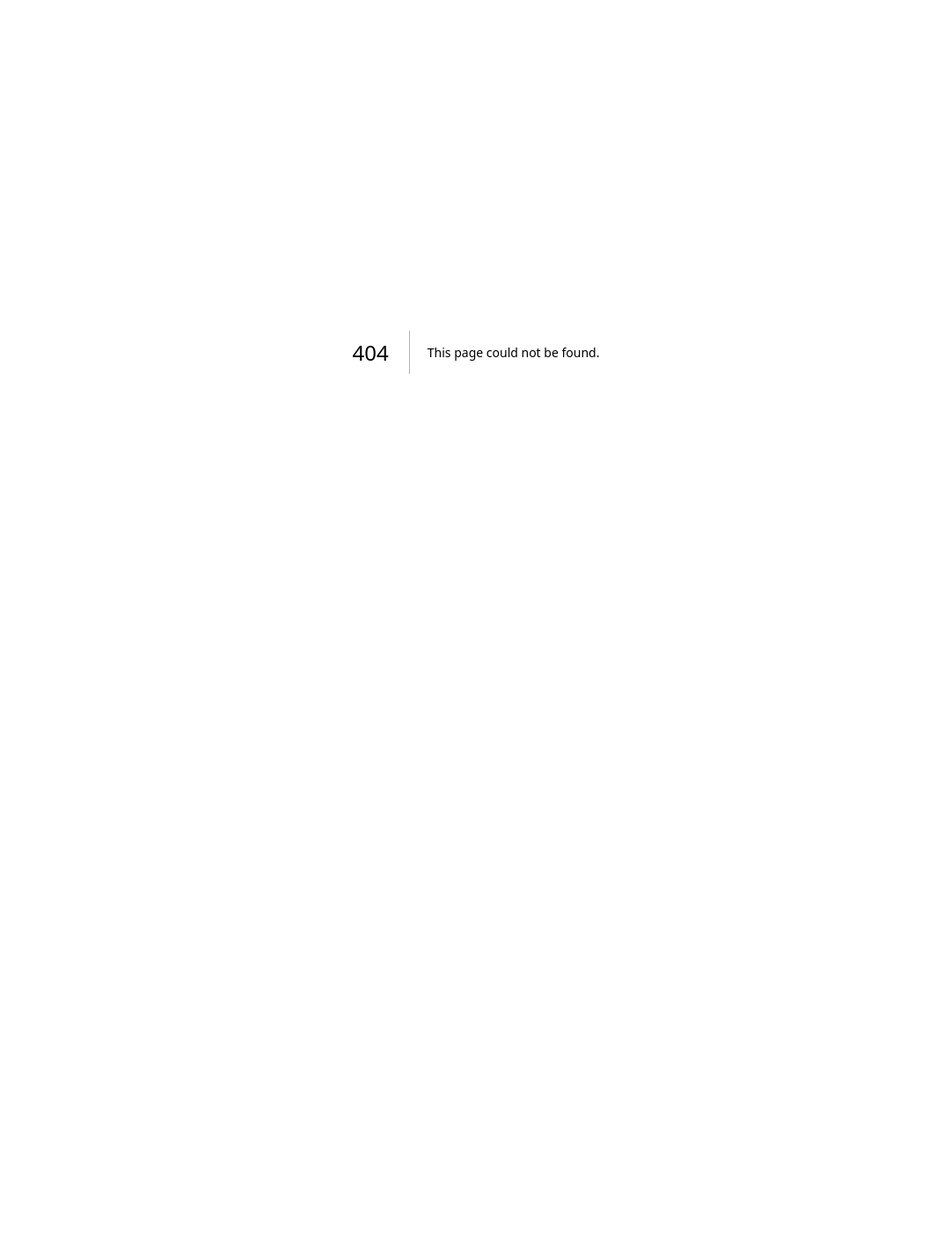
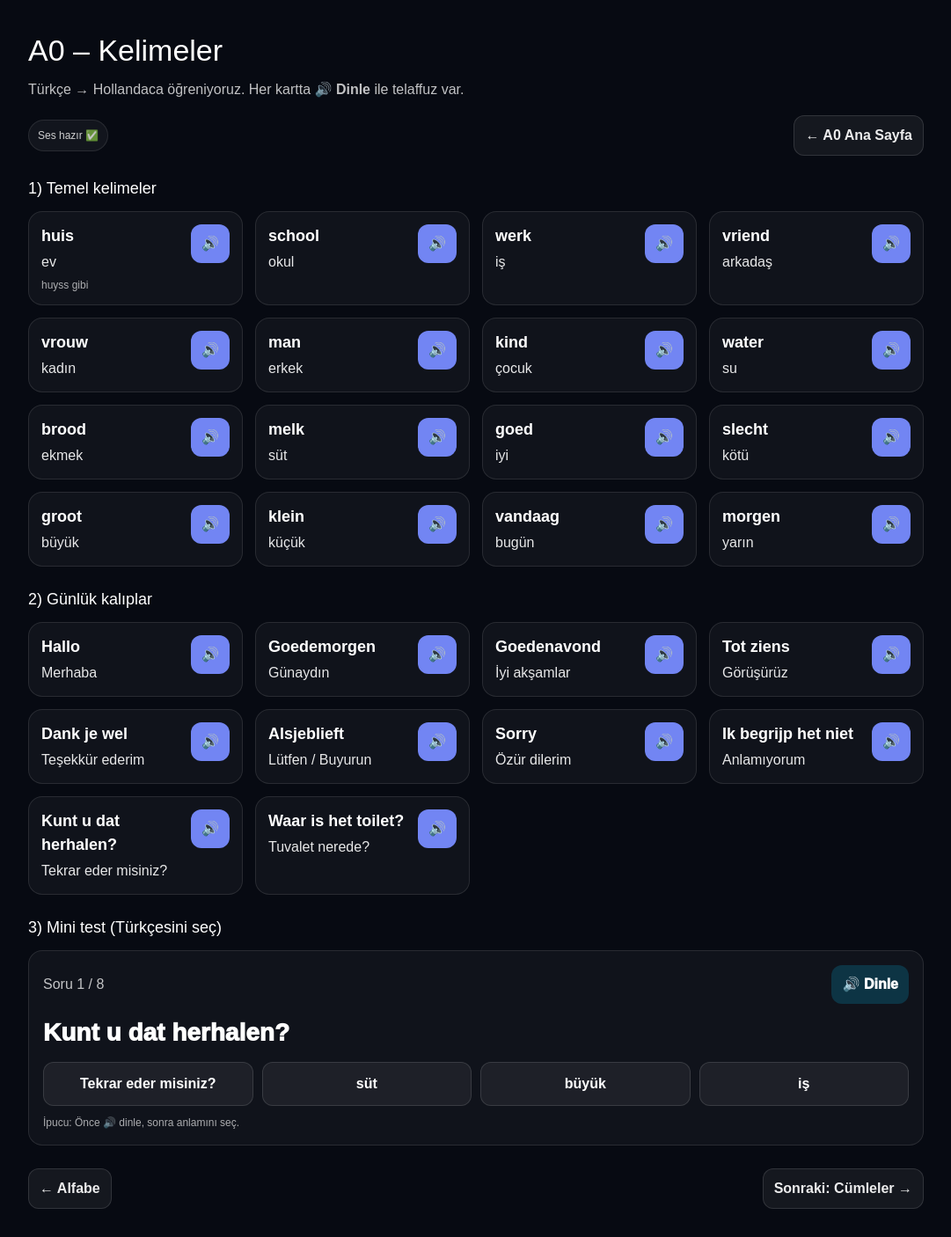
Before and after one commit to cosmuslum/nextjs-boilerplate, a Next.js app: page /a0/kelimeler in a window 1280 px wide. Before the commit this address had no page. Shown: the whole page at 88% size, without its empty margins (99-1180 px from the left). Before the commit the page ends 800 px from the top, so only its background shows below. Built offline with nearby package versions, Linux system fonts and the light colour scheme.

Commit message:
Create page.tsx

```diff
--- /dev/null
+++ b/app/a0/kelimeler/page.tsx
@@ -0,0 +1,266 @@
+"use client";
+
+import React, { useEffect, useMemo, useState } from "react";
+
+type Item = {
+  nl: string;   // hollandaca
+  tr: string;   // türkçe
+  note?: string;
+};
+
+const WORDS: Item[] = [
+  { nl: "huis", tr: "ev", note: "huyss gibi" },
+  { nl: "school", tr: "okul" },
+  { nl: "werk", tr: "iş" },
+  { nl: "vriend", tr: "arkadaş" },
+  { nl: "vrouw", tr: "kadın" },
+  { nl: "man", tr: "erkek" },
+  { nl: "kind", tr: "çocuk" },
+  { nl: "water", tr: "su" },
+  { nl: "brood", tr: "ekmek" },
+  { nl: "melk", tr: "süt" },
+  { nl: "goed", tr: "iyi" },
+  { nl: "slecht", tr: "kötü" },
+  { nl: "groot", tr: "büyük" },
+  { nl: "klein", tr: "küçük" },
+  { nl: "vandaag", tr: "bugün" },
+  { nl: "morgen", tr: "yarın" },
+];
+
+const PHRASES: Item[] = [
+  { nl: "Hallo", tr: "Merhaba" },
+  { nl: "Goedemorgen", tr: "Günaydın" },
+  { nl: "Goedenavond", tr: "İyi akşamlar" },
+  { nl: "Tot ziens", tr: "Görüşürüz" },
+  { nl: "Dank je wel", tr: "Teşekkür ederim" },
+  { nl: "Alsjeblieft", tr: "Lütfen / Buyurun" },
+  { nl: "Sorry", tr: "Özür dilerim" },
+  { nl: "Ik begrijp het niet", tr: "Anlamıyorum" },
+  { nl: "Kunt u dat herhalen?", tr: "Tekrar eder misiniz?" },
+  { nl: "Waar is het toilet?", tr: "Tuvalet nerede?" },
+];
+
+function speakNL(text: string) {
+  if (typeof window === "undefined") return;
+  const synth = window.speechSynthesis;
+  if (!synth) {
+    alert("Tarayıcı sesli okuma desteklemiyor.");
+    return;
+  }
+
+  synth.cancel();
+
+  const utter = new SpeechSynthesisUtterance(text);
+  utter.lang = "nl-NL";
+  utter.rate = 0.9;
+
+  const voices = synth.getVoices();
+  const nlVoice = voices.find(v => v.lang?.toLowerCase().startsWith("nl"));
+  if (nlVoice) utter.voice = nlVoice;
+
+  synth.speak(utter);
+}
+
+function shuffle<T>(arr: T[]) {
+  const a = [...arr];
+  for (let i = a.length - 1; i > 0; i--) {
+    const j = Math.floor(Math.random() * (i + 1));
+    [a[i], a[j]] = [a[j], a[i]];
+  }
+  return a;
+}
+
+export default function A0KelimelerPage() {
+  const [ready, setReady] = useState(false);
+
+  // Mini test
+  const quizPool = useMemo(() => shuffle([...WORDS, ...PHRASES]).slice(0, 8), []);
+  const [idx, setIdx] = useState(0);
+  const [picked, setPicked] = useState<string | null>(null);
+  const [score, setScore] = useState(0);
+
+  const current = quizPool[idx];
+  const options = useMemo(() => {
+    if (!current) return [];
+    const others = shuffle(quizPool.filter(x => x.nl !== current.nl)).slice(0, 3);
+    return shuffle([current, ...others]).map(x => x.tr);
+  }, [idx]);
+
+  useEffect(() => {
+    const synth = window.speechSynthesis;
+    if (!synth) return;
+    const onVoices = () => setReady(true);
+    // bazı tarayıcılarda voice listesi geç gelir
+    synth.addEventListener?.("voiceschanged", onVoices as any);
+    setTimeout(() => {
+      synth.getVoices();
+      setReady(true);
+    }, 200);
+
+    return () => synth.removeEventListener?.("voiceschanged", onVoices as any);
+  }, []);
+
+  const onAnswer = (ans: string) => {
+    if (!current) return;
+    setPicked(ans);
+    if (ans === current.tr) setScore(s => s + 1);
+
+    setTimeout(() => {
+      setPicked(null);
+      setIdx(i => Math.min(i + 1, quizPool.length));
+    }, 700);
+  };
+
+  const resetQuiz = () => {
+    // sayfayı yenilemeden basit reset
+    window.location.reload();
+  };
+
+  return (
+    <main style={s.page}>
+      <div style={s.container}>
+        <h1 style={s.h1}>A0 – Kelimeler</h1>
+        <p style={s.sub}>
+          Türkçe → Hollandaca öğreniyoruz. Her kartta <b>🔊 Dinle</b> ile telaffuz var.
+        </p>
+
+        <div style={s.badgeRow}>
+          <span style={s.badge}>{ready ? "Ses hazır ✅" : "Ses hazırlanıyor…"}</span>
+          <a href="/a0" style={s.linkBtn}>← A0 Ana Sayfa</a>
+        </div>
+
+        {/* 1) Temel kelimeler */}
+        <section style={s.section}>
+          <h2 style={s.h2}>1) Temel kelimeler</h2>
+          <div style={s.grid}>
+            {WORDS.map((w) => (
+              <div key={w.nl} style={s.card}>
+                <div style={s.row}>
+                  <div>
+                    <div style={s.nl}>{w.nl}</div>
+                    <div style={s.tr}>{w.tr}</div>
+                    {w.note ? <div style={s.note}>{w.note}</div> : null}
+                  </div>
+                  <button style={s.play} onClick={() => speakNL(w.nl)}>🔊</button>
+                </div>
+              </div>
+            ))}
+          </div>
+        </section>
+
+        {/* 2) Günlük kalıplar */}
+        <section style={s.section}>
+          <h2 style={s.h2}>2) Günlük kalıplar</h2>
+          <div style={s.grid}>
+            {PHRASES.map((p) => (
+              <div key={p.nl} style={s.card}>
+                <div style={s.row}>
+                  <div>
+                    <div style={s.nl}>{p.nl}</div>
+                    <div style={s.tr}>{p.tr}</div>
+                  </div>
+                  <button style={s.play} onClick={() => speakNL(p.nl)}>🔊</button>
+                </div>
+              </div>
+            ))}
+          </div>
+        </section>
+
+        {/* 3) Mini test */}
+        <section style={s.section}>
+          <h2 style={s.h2}>3) Mini test (Türkçesini seç)</h2>
+
+          {idx >= quizPool.length ? (
+            <div style={s.quizDone}>
+              <div style={s.quizTitle}>Bitti! 🎉</div>
+              <div style={s.quizScore}>Skor: {score} / {quizPool.length}</div>
+              <button style={s.bigBtn} onClick={resetQuiz}>Tekrar başlat</button>
+            </div>
+          ) : (
+            <div style={s.quizBox}>
+              <div style={s.quizTop}>
+                <div style={s.quizCounter}>Soru {idx + 1} / {quizPool.length}</div>
+                <button style={s.bigBtn} onClick={() => speakNL(current.nl)}>🔊 Dinle</button>
+              </div>
+
+              <div style={s.quizWord}>{current.nl}</div>
+
+              <div style={s.options}>
+                {options.map((o) => {
+                  const isCorrect = picked && o === current.tr;
+                  const isWrong = picked && o === picked && o !== current.tr;
+
+                  return (
+                    <button
+                      key={o}
+                      onClick={() => picked ? null : onAnswer(o)}
+                      style={{
+                        ...s.optBtn,
+                        ...(isCorrect ? s.correct : {}),
+                        ...(isWrong ? s.wrong : {}),
+                      }}
+                    >
+                      {o}
+                    </button>
+                  );
+                })}
+              </div>
+
+              <div style={s.quizHint}>
+                İpucu: Önce 🔊 dinle, sonra anlamını seç.
+              </div>
+            </div>
+          )}
+        </section>
+
+        <div style={s.navRow}>
+          <a href="/a0/alfabe" style={s.linkBtn}>← Alfabe</a>
+          <a href="/a0/cumleler" style={s.linkBtn}>Sonraki: Cümleler →</a>
+        </div>
+      </div>
+    </main>
+  );
+}
+
+const s: Record<string, React.CSSProperties> = {
+  page: { minHeight: "100vh", background: "#070A12", color: "white", padding: "32px 0" },
+  container: { maxWidth: 1050, margin: "0 auto", padding: "0 16px" },
+  h1: { fontSize: 34, marginBottom: 6 },
+  sub: { opacity: 0.75, marginBottom: 16, lineHeight: 1.6 },
+
+  badgeRow: { display: "flex", gap: 10, alignItems: "center", justifyContent: "space-between", flexWrap: "wrap", marginBottom: 18 },
+  badge: { fontSize: 12, opacity: 0.8, background: "rgba(255,255,255,0.06)", border: "1px solid rgba(255,255,255,0.12)", padding: "8px 10px", borderRadius: 999 },
+  linkBtn: { textDecoration: "none", color: "rgba(255,255,255,0.92)", background: "rgba(255,255,255,0.06)", border: "1px solid rgba(255,255,255,0.12)", padding: "10px 12px", borderRadius: 12, fontWeight: 800 },
+
+  section: { marginTop: 24 },
+  h2: { fontSize: 18, marginBottom: 12 },
+
+  grid: { display: "grid", gridTemplateColumns: "repeat(auto-fill, minmax(240px, 1fr))", gap: 14 },
+  card: { background: "rgba(255,255,255,0.04)", border: "1px solid rgba(255,255,255,0.1)", borderRadius: 16, padding: 14 },
+  row: { display: "flex", alignItems: "flex-start", justifyContent: "space-between", gap: 10 },
+  nl: { fontSize: 18, fontWeight: 900 },
+  tr: { marginTop: 4, opacity: 0.9 },
+  note: { marginTop: 6, fontSize: 12, opacity: 0.65, lineHeight: 1.4 },
+
+  play: { cursor: "pointer", border: "none", borderRadius: 12, padding: "10px 12px", background: "rgba(120,140,255,0.95)", color: "#0B1020", fontWeight: 900 },
+
+  quizBox: { background: "rgba(255,255,255,0.04)", border: "1px solid rgba(255,255,255,0.1)", borderRadius: 16, padding: 16 },
+  quizTop: { display: "flex", alignItems: "center", justifyContent: "space-between", gap: 12, flexWrap: "wrap" },
+  quizCounter: { opacity: 0.75 },
+  quizWord: { fontSize: 28, fontWeight: 950, marginTop: 12, marginBottom: 12 },
+
+  options: { display: "grid", gridTemplateColumns: "repeat(auto-fit, minmax(180px, 1fr))", gap: 10 },
+  optBtn: { cursor: "pointer", padding: "12px 12px", borderRadius: 12, border: "1px solid rgba(255,255,255,0.12)", background: "rgba(255,255,255,0.06)", color: "white", fontWeight: 900 },
+  correct: { border: "1px solid rgba(0,255,160,0.4)", background: "rgba(0,255,160,0.12)" },
+  wrong: { border: "1px solid rgba(255,80,80,0.45)", background: "rgba(255,80,80,0.12)" },
+
+  quizHint: { marginTop: 10, fontSize: 12, opacity: 0.65, lineHeight: 1.5 },
+
+  quizDone: { background: "rgba(255,255,255,0.04)", border: "1px solid rgba(255,255,255,0.1)", borderRadius: 16, padding: 16, textAlign: "center" },
+  quizTitle: { fontSize: 22, fontWeight: 950 },
+  quizScore: { marginTop: 8, opacity: 0.85, marginBottom: 12 },
+
+  bigBtn: { cursor: "pointer", border: "none", borderRadius: 12, padding: "10px 12px", background: "rgba(0,200,255,0.18)", color: "white", fontWeight: 950 },
+
+  navRow: { display: "flex", gap: 10, justifyContent: "space-between", flexWrap: "wrap", marginTop: 26 },
+};
```
